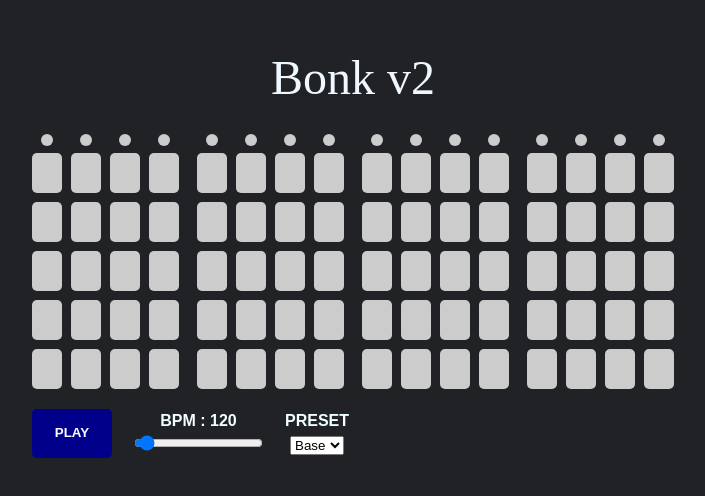
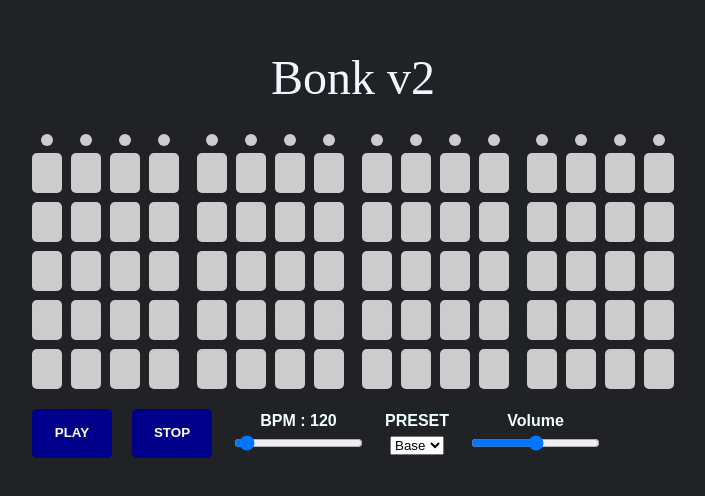
Before and after one commit to KanielPinto/Bonk_v2, a React (Vite) app in the folder Bonk_v2/: page / in a window 1280 px wide. Shown: the part 158-654 px from the top of the page, without its empty margins (287-992 px from the left). Built offline with nearby package versions, Linux system fonts and the light colour scheme; no server answers.

Commit message:
ui elements added

```diff
--- a/Bonk_v2/src/App.tsx
+++ b/Bonk_v2/src/App.tsx
@@ -16,7 +16,7 @@ type Tracks = {
 
 export default function App({ samples, noOfSteps }: Props) {
   const [isPlaying, setIsPlaying] = React.useState(false);
-  const trackId = [...Array((samples.length/2)).keys()] as const;
+  const trackId = [...Array(samples.length / 2).keys()] as const;
   const stepId = [...Array(noOfSteps).keys()] as const;
 
   const trackRef = React.useRef<Tracks[]>([]);
@@ -32,16 +32,25 @@ export default function App({ samples, noOfSteps }: Props) {
       await Tone.start();
       Tone.Transport.start();
       setIsPlaying(true);
+
     }
+  };
+
+  const stopClick =async () => {
+      Tone.Transport.stop();
+      setIsPlaying(false);
   };
 
   const bpmSet = (val: React.ChangeEvent<HTMLInputElement>) => {
     Tone.Transport.bpm.value = Number(val.target.value);
   };
 
+  const volSet = (e: React.ChangeEvent<HTMLInputElement>) => {
+    Tone.Destination.volume.value = Tone.gainToDb(Number(e.target.value));
+  };
 
-  const presetChange = (e: React.ChangeEvent<HTMLSelectElement>) =>{
-    if(e.target.value == "set2"){
+  const presetChange = (e: React.ChangeEvent<HTMLSelectElement>) => {
+    if (e.target.value == "set2") {
     }
   };
 
@@ -74,8 +83,6 @@ export default function App({ samples, noOfSteps }: Props) {
       trackRef.current.forEach((track) => track.sampler.dispose());
     };
   }, [samples, noOfSteps]);
-
-
 
   return (
     <div className={styles.container}>
@@ -130,10 +137,13 @@ export default function App({ samples, noOfSteps }: Props) {
         <button className={styles.playButton} onClick={playClick}>
           {isPlaying ? "PAUSE" : "PLAY"}
         </button>
+        <button className={styles.playButton} onClick={stopClick}>
+          STOP
+        </button>
         <div className={styles.controlCol}>
           <label htmlFor="bpmSlide">
             {"BPM" + "  :  " + Tone.Transport.bpm.value.toFixed(0)}
-          </label>{" "}
+          </label>
           <br />
           <input
             type="range"
@@ -148,10 +158,34 @@ export default function App({ samples, noOfSteps }: Props) {
         </div>
         <div className={styles.controlCol}>
           <label htmlFor="presetSel">PRESET</label> <br />
-          <select className={styles.dropbox} name="presetSel" required id="presetSel" defaultValue={"base"} onChange={presetChange}>
+          <select
+            className={styles.dropbox}
+            name="presetSel"
+            required
+            id="presetSel"
+            defaultValue={"base"}
+            onChange={presetChange}
+          >
             <option value="base">Base</option>
             <option value="set2">Set 2</option>
           </select>
+        </div>
+
+        <div className={styles.controlCol}>
+          <label htmlFor="volSlide">
+            Volume
+          </label>
+          <br />
+          <input
+            type="range"
+            min={0}
+            max={100}
+            step={1}
+            onChange={volSet}
+            className={styles.slider}
+            name="volSlide"
+            id="volSlide"
+          />
         </div>
       </div>
     </div>
```
